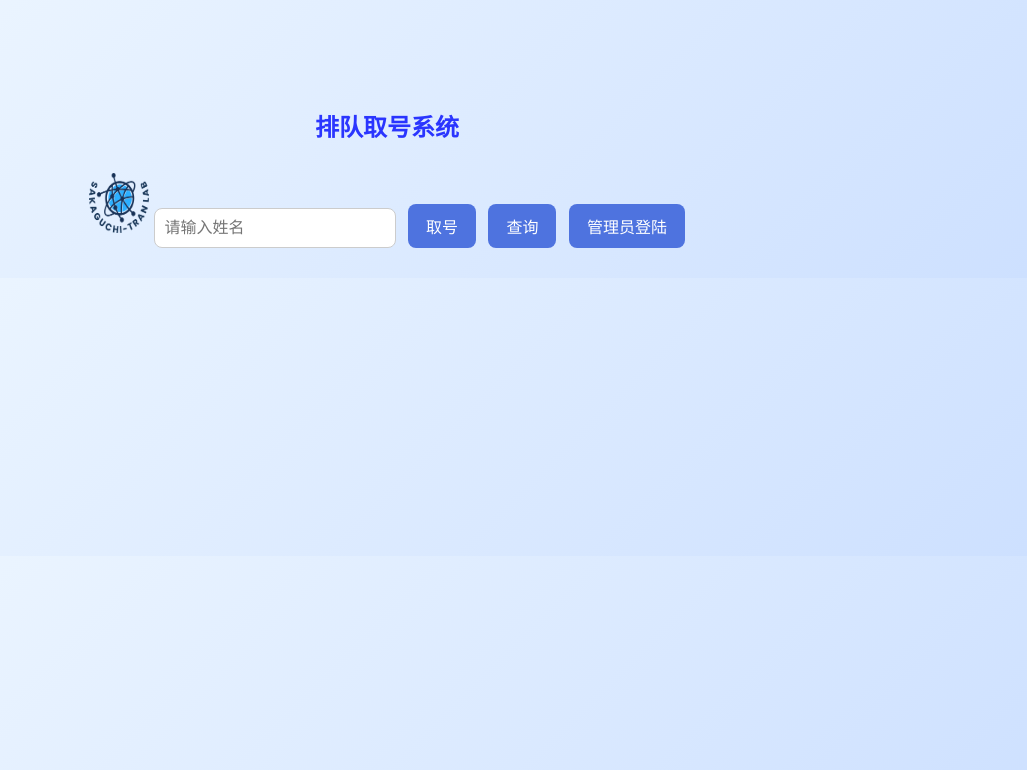
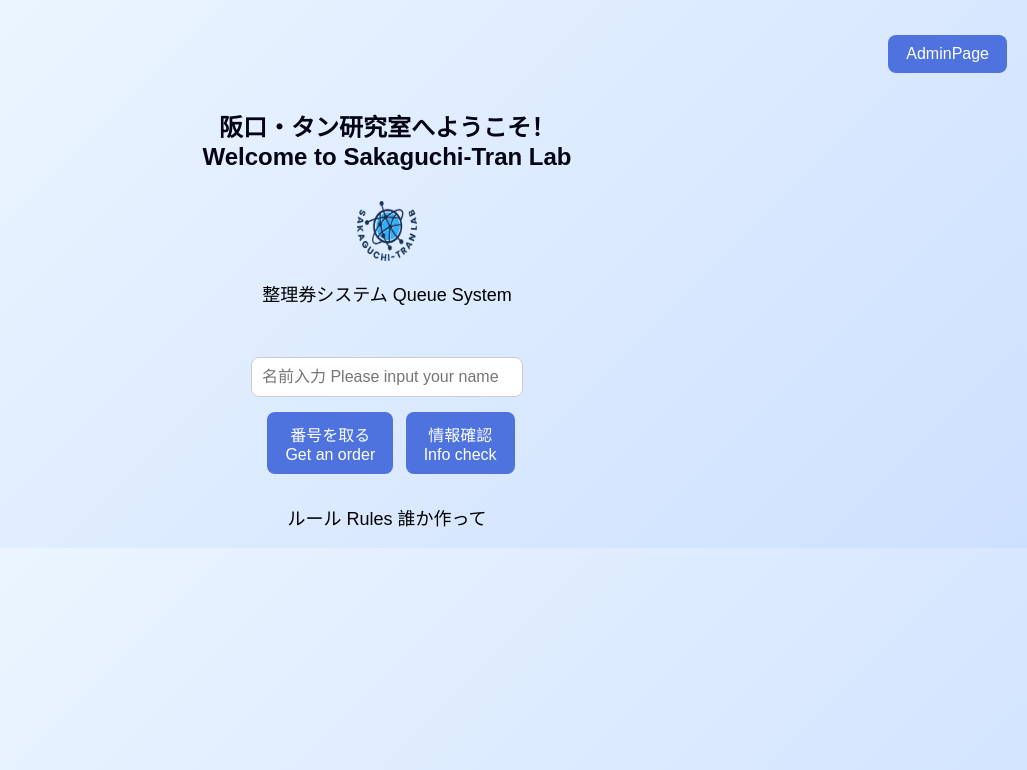
Before and after one commit to AmorNian/KOUDAISAI_SUPABASE, a Flask app: page / in a window 1280 px wide. Shown: the top 770 px of the page, without its empty margins (253-1280 px from the left). Run offline with Flask 3, Linux system fonts and the light colour scheme.

Commit message:
new front

```diff
--- a/app.py
+++ b/app.py
@@ -1,6 +1,7 @@
 from flask import Flask, request, jsonify, render_template
 import os
 from supabase import create_client, Client
+from datetime import datetime
 
 app = Flask(__name__)
 
@@ -17,6 +18,11 @@ def home():
 def adminlogin():
     return render_template("adminlogin.html")
 
+@app.route('/adminpage')
+def adminpage():
+    return render_template("adminpage.html")
+
+# ===== 新用户注册 =====
 @app.route("/get_number", methods=['POST'])
 def get_number():
     data = request.json
@@ -30,12 +36,13 @@ def get_number():
         # 重名了
         return {"status": 2}
     else:
-        # 获取当前最大号码
+        # 增加一个用户
         res = supabase.table("User").select("id").order("id", desc=True).limit(1).execute()
         max_number = res.data[0]["id"] if res.data else 0
-
         new_number = max_number + 1
-        supabase.table("User").insert({"name": name, "id": new_number, "status": 0, "time_start":"10:10"}).execute()
+        supabase.table("User")\
+            .insert({"name": name, "id": new_number, "status": "waiting", \
+                     "time_reception": datetime.now().strftime("%Y-%m-%d %H:%M:%S")}).execute()
         return {"number": new_number, "status": 0}
 
 # ===== 查询前方人数接口 =====
@@ -45,17 +52,24 @@ def check_position():
     name = data["name"]
 
     # 查找用户的号码
-    res = supabase.table("User").select("id").eq("name", name).execute()
+    res = supabase.table("User").select("").eq("name", name).execute()
+    # 查看状态
     if not res.data:
-        return {"status": 1}
+        return {"status": "no user"}
+    if res.data[0]["status"] == "passed":
+        return {"status": "passed"}
+    if res.data[0]["status"] == "expired":
+        return {"status": "expired"}
 
     user_number = res.data[0]["id"]
     # 查找前方还在等待的人
-    res2 = supabase.table("User").select("id").lt("id", user_number).eq("status", 0).execute()
+    res2 = supabase.table("User").select("id")\
+        .lt("id", user_number).in_("status", ["waiting", "passed"]).execute()
     waiting_count = len(res2.data)
 
     return {"number": user_number, "waiting": waiting_count}
 
+# ===== 管理员登录 =====
 @app.route("/admin_login", methods=['POST'])
 def admin_login():
     data = request.json
@@ -65,6 +79,14 @@ def admin_login():
     else:
         return {"status": 1}
 
+# ===== 查询叫号名单 =====
+@app.route("/get_waiting_list", methods=['POST'])
+def get_waiting_list():
+    num_limit = 5
+    waiting_list = supabase.table("User").select("*")\
+        .in_("status", ["waiting", "passed"]).order("id", desc=False).limit(num_limit).execute()
+    return waiting_list
+
 if __name__ == '__main__':
     port = int(os.environ.get("PORT", 5000))  # Render 会提供 PORT 环境变量
     app.run(host="0.0.0.0", port=port)
--- a/templates/adminlogin.html
+++ b/templates/adminlogin.html
@@ -75,6 +75,7 @@
         document.getElementById("result").innerText = "password is wrong";
       } else {
         document.getElementById("result").innerText = "login success";
+        window.location.href = "/adminpage";
       }
     }
 
--- a/templates/index.html
+++ b/templates/index.html
@@ -2,7 +2,7 @@
 <html lang="zh">
 <head>
   <meta charset="UTF-8">
-  <title>排队取号系统</title>
+  <title>阪口・タン研究室へようこそ！<br>Welcome to Sakaguchi-Tran Lab</title>
   <style>
     body {
       font-family: "Microsoft YaHei", sans-serif;
@@ -11,7 +11,7 @@
       padding-top: 80px;
     }
     h2 {
-      color: #2a35ff;
+      color: #030412;
       margin-bottom: 30px;
     }
     input {
@@ -19,12 +19,14 @@
       font-size: 16px;
       border-radius: 8px;
       border: 1px solid #ccc;
-      width: 220px;
+      width: 250px;
       outline: none;
+      margin-top: 15px;
     }
     button {
       padding: 10px 18px;
       margin-left: 8px;
+      margin-top: 15px;
       background-color: #4e73df;
       color: white;
       border: none;
@@ -42,25 +44,47 @@
       font-weight: bold;
       color: #333;
     }
+    #adminBtn {
+      position: absolute;   /* 绝对定位 */
+      top: 20px;            /* 距离页面顶部 20px */
+      right: 20px;          /* 距离页面右侧 20px */
+      background-color: #4e73df;
+      color: white;
+      border: none;
+      border-radius: 8px;
+      padding: 10px 18px;
+      font-size: 16px;
+      cursor: pointer;
+      transition: 0.3s;
+    }
+
+    #adminBtn:hover {
+      background-color: #3756c0;
+    }
   </style>
 </head>
 
 <body>
-  <h2>排队取号系统</h2>
+  <h2>阪口・タン研究室へようこそ！<br>Welcome to Sakaguchi-Tran Lab</h2>
   <img src="/static/pic/input.png" alt="lab logo" width="60" height="60">
-  <input type="text" id="name" placeholder="请输入姓名">
-  <button onclick="getNumber()">取号</button>
-  <button onclick="checkPosition()">查询</button>
-  <button onclick="adminLogin()">管理员登陆</button>
+  <p style="font-size:18px; color:#000000; margin-top:15px;">
+  整理券システム Queue System
+  </p>
+  <br>
+  <input type="text" id="name" placeholder="名前入力 Please input your name ">
+  <br>
+  <button onclick="getNumber()">番号を取る<br>Get an order</button>
+  <button onclick="checkPosition()">情報確認<br>Info check</button>
+  <button id="adminBtn" onclick="adminLogin()">AdminPage</button>
   <p id="result"></p>
+  <p style="font-size:18px; color:#000000; margin-top:15px;">
+  ルール Rules
+  誰か作って
+  </p>
 
   <script>
     async function getNumber() {
       let name = document.getElementById("name").value;
-/*       if (!name) {
-        document.getElementById("result").innerText = "请输入名字";
-        return;
-      } */
 
       let res = await fetch("/get_number", {
         method: "POST",
@@ -70,18 +94,18 @@
 
       let data = await res.json();
       if (data.status == 0) {
-        document.getElementById("result").innerText = "你的号码是：" + data.number;
+        document.getElementById("result").innerHTML = "あなたの番号は：" + data.number + "<br>Your number is: " + data.number;;
       } else if (data.status == 2) {
-        document.getElementById("result").innerText = "名字已被使用！";
+        document.getElementById("result").innerHTML = "名前は占用されました！" + "<br>Your name has been used!";
       } else {
-        document.getElementById("result").innerText = "请输入名字";
+        document.getElementById("result").innerHTML = "名前を入力してください！" + "<br>Pleasr input your name first!";
       }
     }
 
     async function checkPosition() {
       let name = document.getElementById("name").value;
       if (!name) {
-        document.getElementById("result").innerText = "请输入名字";
+        document.getElementById("result").innerHTML = "名前を入力してください！" + "<br>Pleasr input your name first!";
         return;
       }
 
@@ -92,10 +116,14 @@
       });
 
       let data = await res.json();
-      if (data.status == 1) {
-        document.getElementById("result").innerText = "User not found";
-      } else {
-        document.getElementById("result").innerText = "前方等待：" + data.waiting + "人";
+      if (data.status == "no user") {
+        document.getElementById("result").innerHTML = "名前は見つかりません" + "<br>User not found";
+      }else if (data.status == "passed"){
+        document.getElementById("result").innerHTML = "お呼びしましたが、ご不在のため次の順番で再度お呼びいたします" + "<br>We called your number, but you were not present. You will be called again in the next round.";
+      }else if (data.status == "expired"){
+        document.getElementById("result").innerHTML = "2回お呼びしましたが、ご不在のため、番号は無効となりました。再度受付をお願いいたします。" + "<br>Your number has been called twice with no response. It has been cancelled. Please take a new number.";
+      }else {
+        document.getElementById("result").innerHTML = "あなたの前には：" + data.waiting + "人がいます"　+ "<br>There are "+ data.waiting + " people ahead of you";
       }
     }
 
```
Also changed, not shown: templates/adminpage.html (added, +103 -0 lines).
